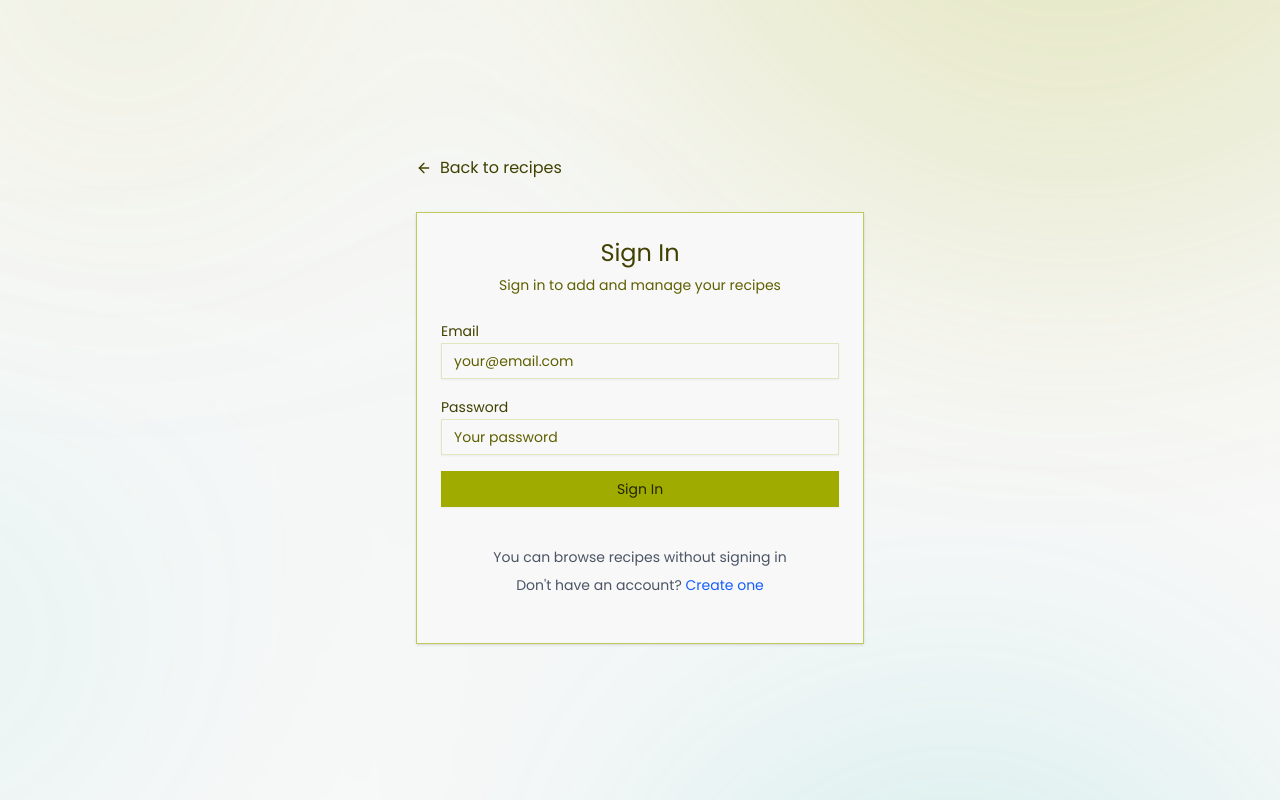
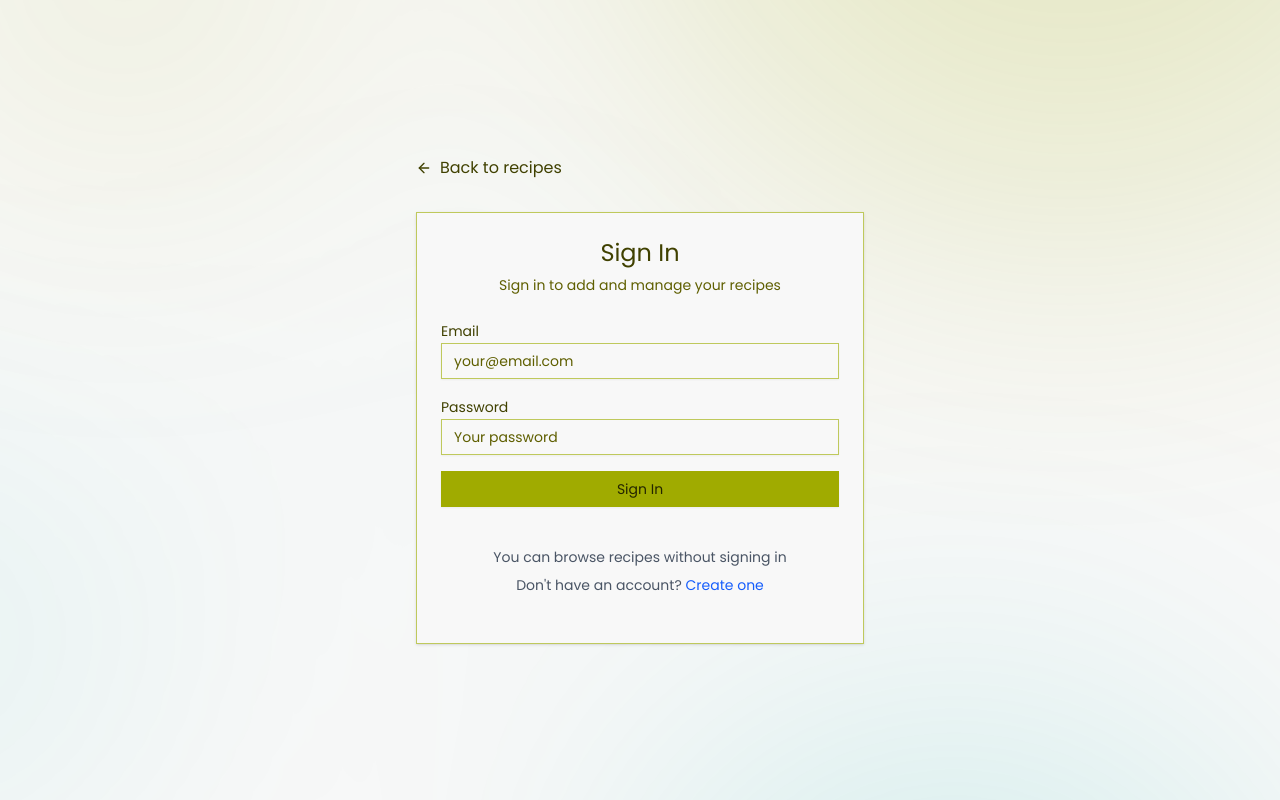
Before and after one commit to spencerfrost/NomNoms, a Next.js app: page /auth/signin in a window 1280 px wide. Built offline with nearby package versions, Linux system fonts and the light colour scheme.

Commit message:
fix: correct border class in Input component for consistent styling

```diff
--- a/components/ui/input.tsx
+++ b/components/ui/input.tsx
@@ -8,7 +8,7 @@ function Input({ className, type, ...props }: React.ComponentProps<"input">) {
       type={type}
       data-slot="input"
       className={cn(
-        "file:text-foreground placeholder:text-muted-foreground selection:bg-primary selection:text-primary-foreground dark:bg-input/30 border-input flex h-9 w-full min-w-0 border bg-transparent px-3 py-1 text-base shadow-xs transition-[color,box-shadow] outline-none file:inline-flex file:h-7 file:border-0 file:bg-transparent file:text-sm file:font-medium disabled:pointer-events-none disabled:cursor-not-allowed disabled:opacity-50 md:text-sm",
+        "file:text-foreground placeholder:text-muted-foreground selection:bg-primary selection:text-primary-foreground dark:bg-input/30 border-border flex h-9 w-full min-w-0 border bg-transparent px-3 py-1 text-base shadow-xs transition-[color,box-shadow] outline-none file:inline-flex file:h-7 file:border-0 file:bg-transparent file:text-sm file:font-medium disabled:pointer-events-none disabled:cursor-not-allowed disabled:opacity-50 md:text-sm",
         "focus-visible:border-ring focus-visible:ring-ring/50 focus-visible:ring-[3px]",
         "aria-invalid:ring-destructive/20 dark:aria-invalid:ring-destructive/40 aria-invalid:border-destructive",
         className
```
